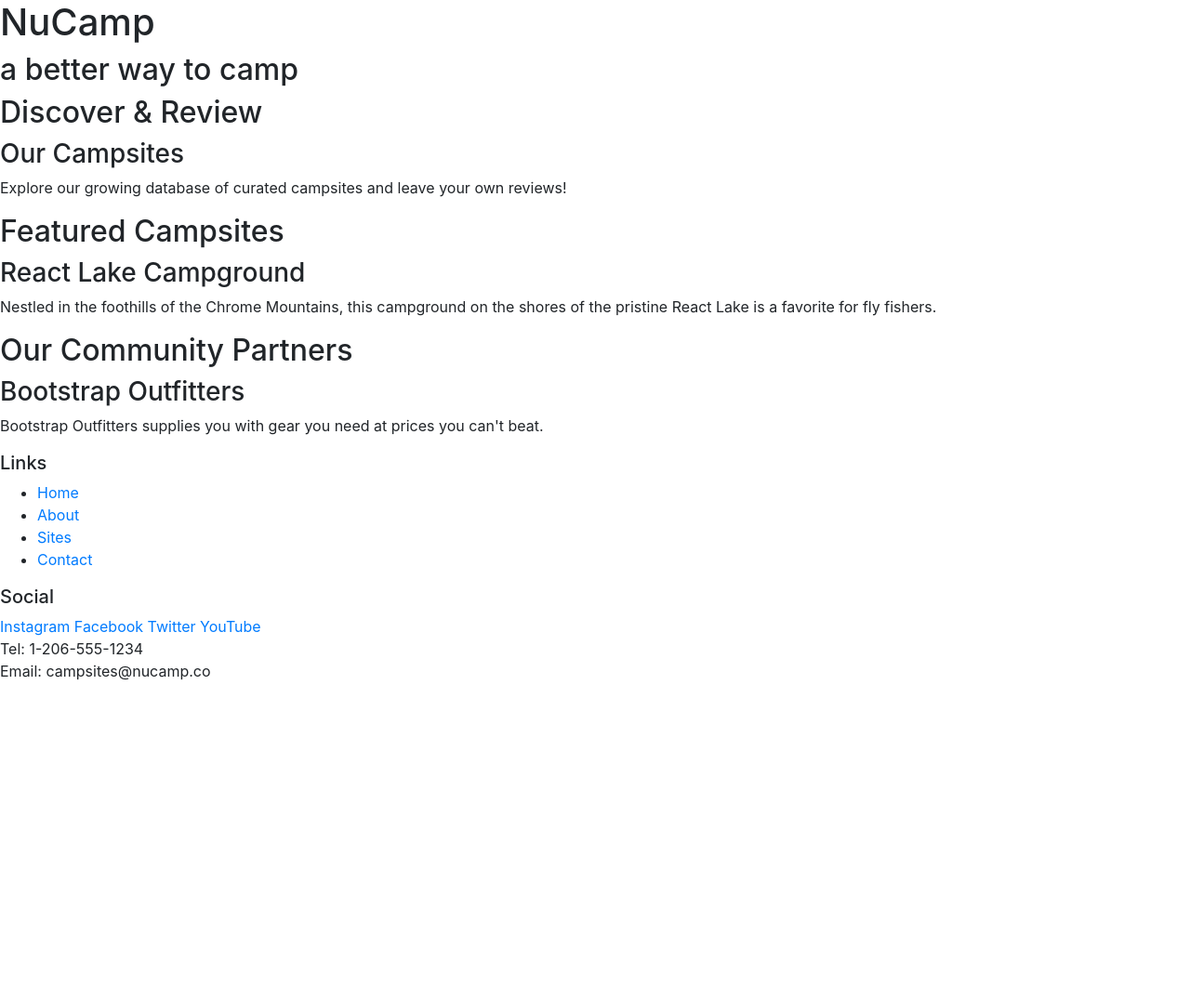
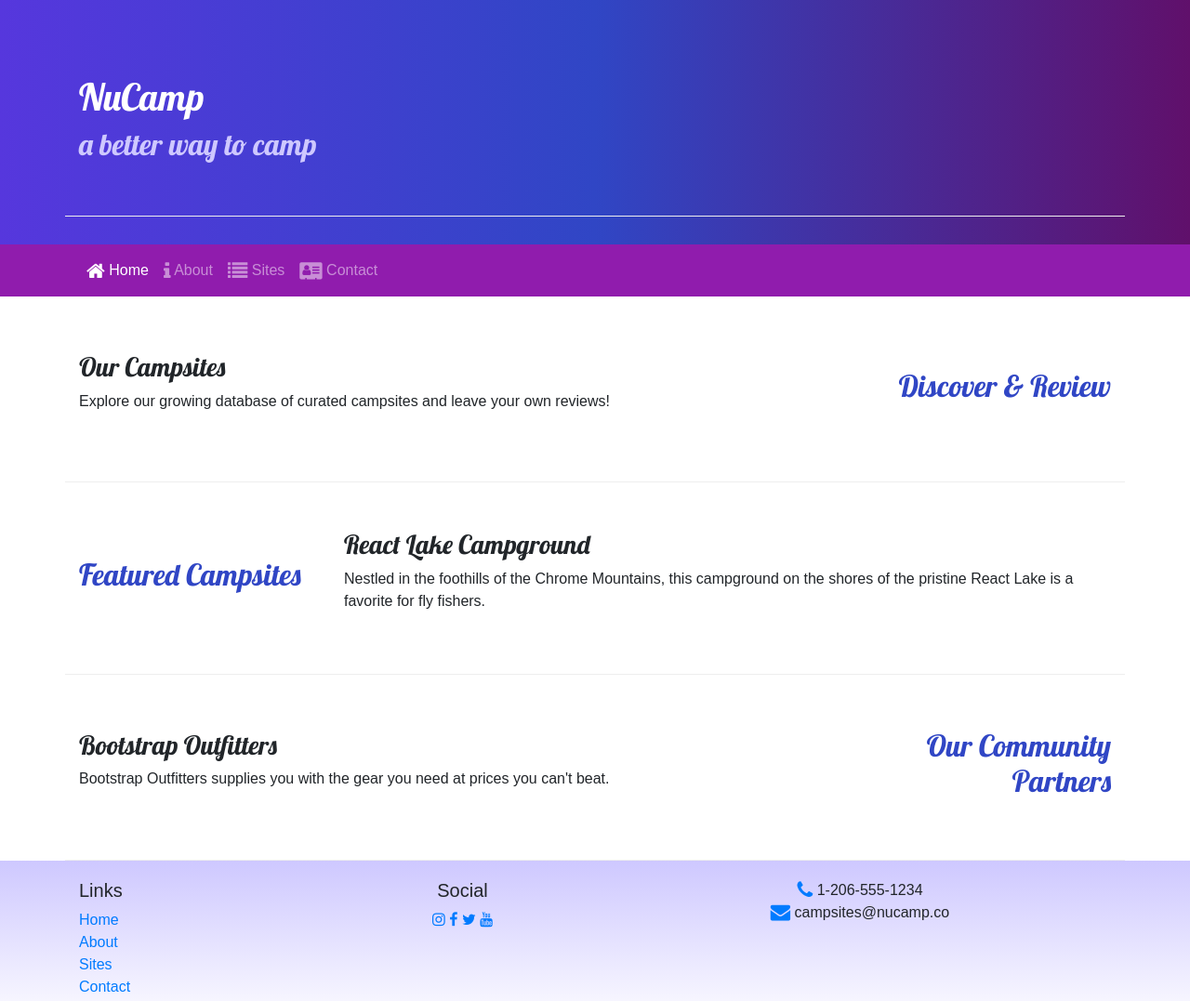
Before and after one commit to htranchung/Bootcamp-Assignment-Site, a website: page index.html in a window 1280 px wide. Shown: the whole page at 93% size. Before the commit the page ends 800 px from the top, so only its background shows below. Drawn offline with nearby package versions, Linux system fonts and the light colour scheme.

Commit message:
added icons and navbar

```diff
--- /dev/null
+++ b/css/styles.css
@@ -0,0 +1,36 @@
+body {
+    font-family: "Open-Sans", sans-serif;
+}
+
+h1,h2,h3 {
+    font-family: "lobster", "cursive";
+}
+
+h2 {
+    color: #3046C5;
+}
+header h2 {
+    color: #CEC8FF;
+}
+
+footer {
+    background-image: linear-gradient(#CEC8FF, white);
+    padding: 20px 0;);
+}
+
+.jumbotron {
+    margin: 0;
+    padding: 30px;
+    background-image: linear-gradient(to right, #5637DD, #3046C5, #60106B);
+    color: white;
+}
+
+.row-content {
+    padding: 50px 0;
+    border-bottom: 1px ridge;
+    min-height: 200px;
+}
+
+.navbar {
+    background-color: #901CAD;
+}
--- a/index.html
+++ b/index.html
@@ -12,57 +12,100 @@
         <!-- Bootstrap CSS -->
         <link rel="stylesheet" href="node_modules/bootstrap/dist/css/bootstrap.min.css" />
 
+        <!-- Additional CSS must be placed after Bootstrap CSS -->
+    <link rel="stylesheet" href="node_modules/font-awesome/css/font-awesome.min.css" />
+    <link rel="stylesheet" href="https://fonts.googleapis.com/css?family=Lobster|Open+Sans" />
+    <link rel="stylesheet" href="css/styles.css" />
+
         <title>NuCamp: A Better Way To Camp</title>
     </head>
 </head>
 
 <body>
 
-    <header>
-        <div>
+    <header class="jumbotron jumbotron-fluid">
+        <div class="container">
+            <div class="row row-content align-items-center">
+                <div class="col">
                     <h1>NuCamp</h1>
                     <h2>a better way to camp</h2>
                 </div>
+            </div>
+        </div>
     </header>
 
-    <div>
-        <h2>Discover & Review</h2>
+    <nav class="navbar navbar-expand-sm navbar-dark sticky-top">
+        <div class="container">
+            <button class="navbar-toggler ml-auto" type="button" data-toggle="collapse" data-target="nucampNavbar">
+                <span class="navbar-toggler-icon"></span>
+            </button>
+            <div class="collapse navbar-collapse" id="nucampNavbar">
+                <ul class="navbar-nav">
+                    <li class="nav-item active"><a class="nav-link" href="#"><i class="fa fa-home fa-lg"></i> Home</a></li>
+                    <li class="nav-item"><a class="nav-link" href="aboutus.html"><i class="fa fa-info fa-lg"></i> About</a></li>
+                    <li class="nav-item"><a class="nav-link" href="#"><i class="fa fa-list fa-lg"></i> Sites</a></li>
+                    <li class="nav-item"><a class="nav-link" href="#"><i class="fa fa-address-card fa-lg"></i> Contact</a></li>
+                </ul>
+            </div>
+        </div>
+    </nav>
+
+    <div class="container">
+        <div class="row row-content align-items-center">
+            <div class="col-sm-4 order-sm-last col-md-3">
+                <h2 class="text-sm-right">Discover & Review</h2>
+            </div>
+            <div class="col">
                 <h3>Our Campsites</h3>
-        <p>Explore our growing database of curated campsites and leave your own reviews!</p>
+                <p class="d-none d-sm-block">Explore our growing database of curated campsites and leave your own reviews!</p class="d-none d-sm-block">
+            </div>
         </div>
 
-    <div>
+        <div class="row row-content align-items-center">
+            <div class="col-sm-4 col-md-3">
                 <h2>Featured Campsites</h2>
+            </div>
+            <div class="col">
                 <h3>React Lake Campground</h3>
-        <p>Nestled in the foothills of the Chrome Mountains, this campground on the shores of the pristine React Lake is a favorite for fly fishers.</p>
+        		<p class="d-none d-sm-block">Nestled in the foothills of the Chrome Mountains, this campground on the shores of the pristine React Lake is a favorite for fly fishers.</p class="d-none d-sm-block">
+   			</div>
         </div>
 
-    <div>
-        <h2>Our Community Partners</h2>
+        <div class="row row-content align-items-center">
+            <div class="col-sm-4 order-sm-last col-md-3">
+                <h2 class="text-sm-right">Our Community Partners</h2>
+            </div>
+            <div class="col">
                 <h3>Bootstrap Outfitters</h3>
-        <p>Bootstrap Outfitters supplies you with gear you need at prices you can't beat.</p>
+        		<p class="d-none d-sm-block">Bootstrap Outfitters supplies you with the gear you need at prices you can't beat.</p class="d-none d-sm-block">
+            </div>
+        </div>
     </div>
 
     <footer>
-        <div>
+        <div class="container">
+            <div class="row">
+                <div class="col-4 col-sm-2">
                     <h5>Links</h5>
-            <ul>
+            		<ul class="list-unstyled">
                         <li><a href="#">Home</a></li>
                         <li><a href="#">About</a></li>
                         <li><a href="#">Sites</a></li>
                         <li><a href="#">Contact</a></li>
                     </ul>
                 </div>
-        <div>
+                <div class="col-6 col-sm-5 text-center">
                 	<h5>Social</h5>
-            <a href="http://instagram.com/">Instagram</a>
-            <a href="http://facebook.com/">Facebook</a>
-            <a href="http://twitter.com/">Twitter</a>
-            <a href="http://youtube.com/">YouTube</a>
+                    <a href="http://instagram.com/"><i class="fa fa-instagram"></i></a>
+                    <a href="http://facebook.com/"><i class="fa fa-facebook"></i></a>
+                    <a href="http://twitter.com/"><i class="fa fa-twitter"></i></a>
+                    <a href="http://youtube.com/"><i class="fa fa-youtube"></i></a>
                 </div>
-        <div>
-            Tel: 1-206-555-1234<br />
-            Email: campsites@nucamp.co
+                <div class="col-sm-4 text-center">
+                  <i class="fa fa-phone fa-lg text-primary"></i> 1-206-555-1234<br />
+                <i class="fa fa-envelope fa-lg text-primary"></i> campsites@nucamp.co
+                </div>
+           </div>
         </div>
     </footer>
 
--- a/package.json
+++ b/package.json
@@ -4,7 +4,7 @@
   "description": "This is a website for fictional campsites review site Nucamp",
   "main": "index.html",
   "scripts": {
-   "lite": "lite-server",
+    "lite": "lite-server",
     "start": "npm run lite",
     "test": "echo \"Error: no test specified\" && exit 1"
   },
@@ -15,6 +15,7 @@
   },
   "dependencies": {
     "bootstrap": "^4.0.0",
+    "font-awesome": "^4.7.0",
     "jquery": "^3.3.1",
     "popper.js": "^1.12.9"
   }
```
Also changed, not shown: aboutus.html (added, +127 -0 lines), 1 other file. Lines whose indentation alone changed are shown as unchanged.
